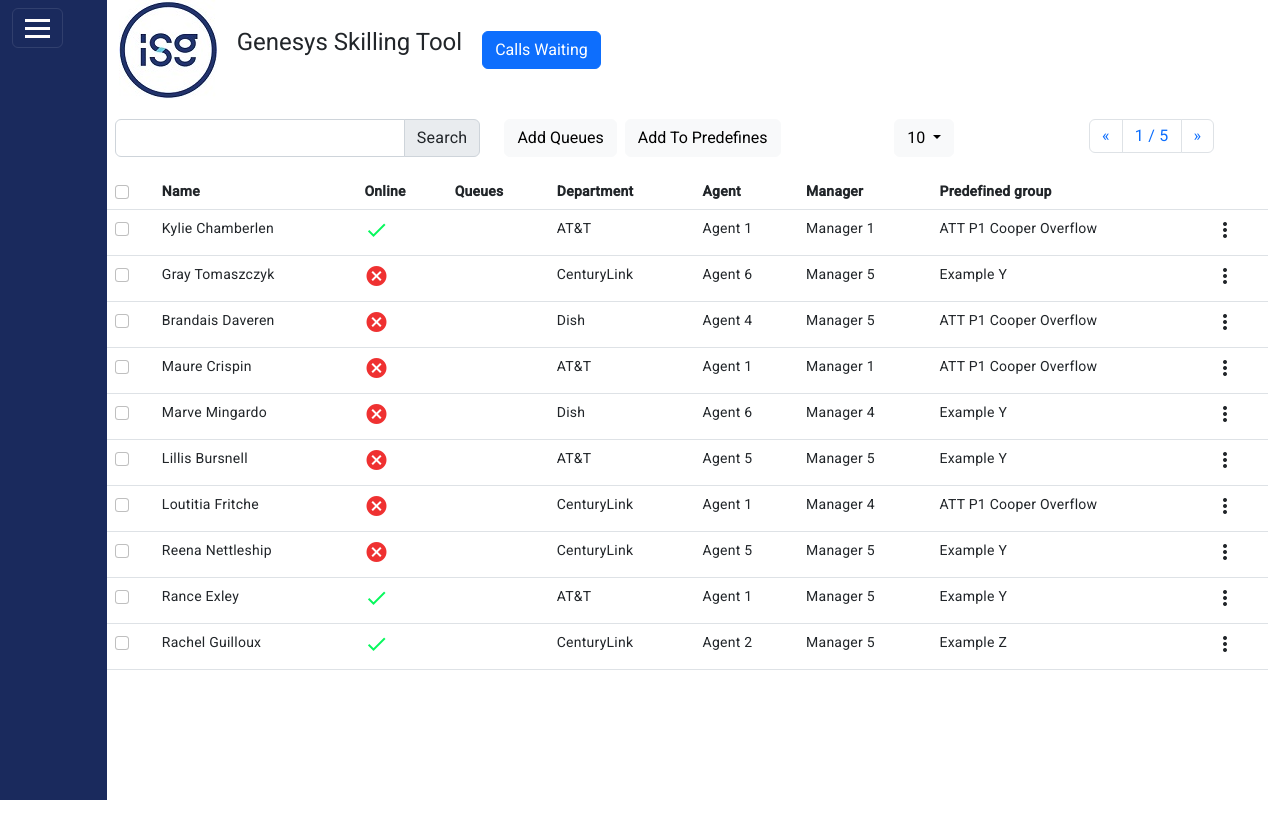
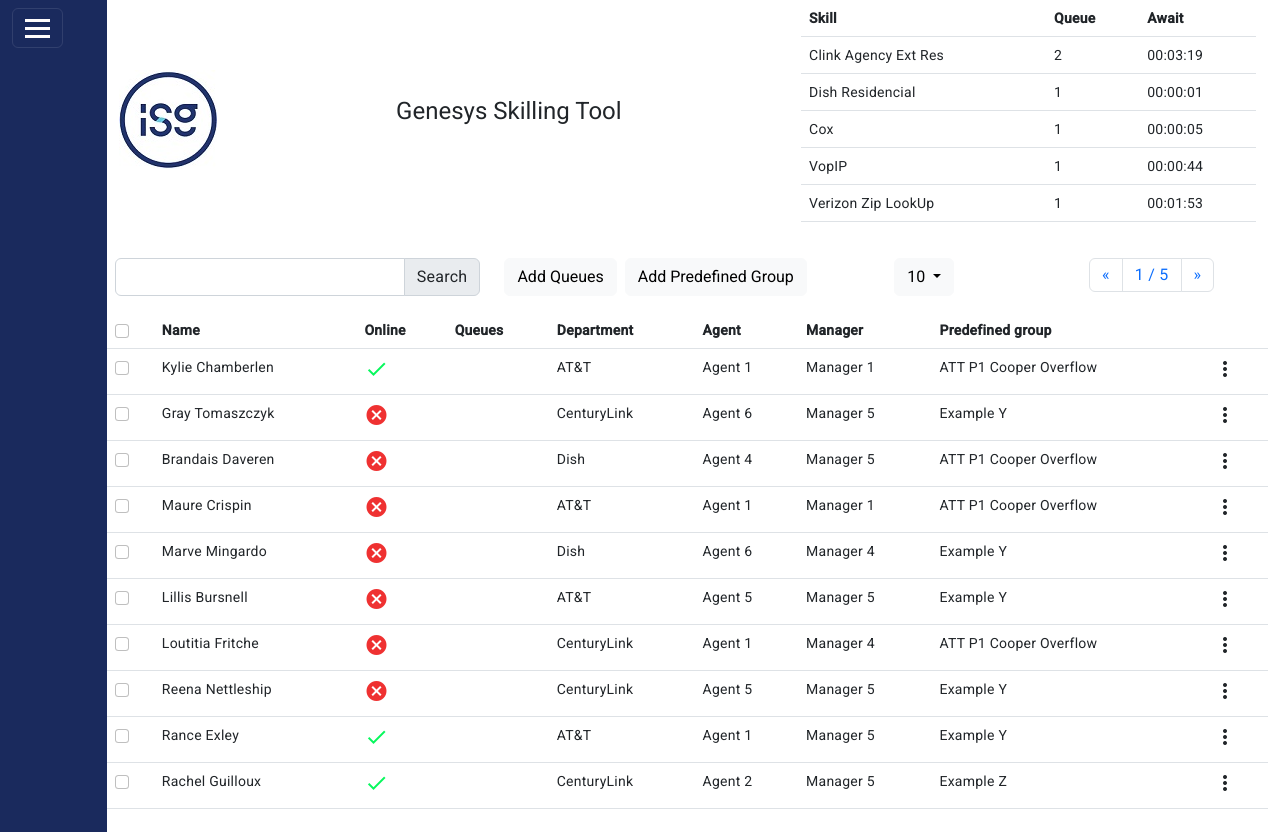
Before and after one commit to JairSilva09/genesys, an Angular app: page / in a window 1280 px wide. Before the commit the page ends 800 px from the top, so only its background shows below. Built offline with nearby package versions, Linux system fonts and the light colour scheme.

Commit message:
add remove function

```diff
--- a/src/app/genesis-queues/genesis-queues.component.html
+++ b/src/app/genesis-queues/genesis-queues.component.html
@@ -22,7 +22,7 @@
                     Add Queues
                 </button>
                 <button type="button" class="btn btn-light ms-2" data-bs-toggle="modal" data-bs-target="#ModalGroupPredefined" (click)="loadModalGroups=true">
-                    Add To Predefines
+                    Add Predefined Group
                 </button>
             </div>
         </div>
--- a/src/app/genesis-queues/modal-predefined-group/modal-predefined-group.component.ts
+++ b/src/app/genesis-queues/modal-predefined-group/modal-predefined-group.component.ts
@@ -11,8 +11,6 @@ export class ModalPredefinedGroupComponent implements OnInit {
   constructor(private genesisService: GenesysService) {}
 
   groupName: string = "";
-
-
 
   //GROUPS: any[] = []
   //predefinedGroup = "no group"
--- a/src/app/genesis-queues/table-agents/table-agents.component.html
+++ b/src/app/genesis-queues/table-agents/table-agents.component.html
@@ -14,7 +14,8 @@
       <tr *ngFor="let item of selected_agents">
 
         <td>{{item.name}}</td>
-        <td><span *ngFor="let queue of item.queues , let i = index" [style.color]="(i%2 === 0)?'red':'#08ca4d'">{{queue.queuename}}, </span></td>
+        <td><span *ngFor="let queue of item.queues , let i = index" [style.color]="(i%2 === 0 && queue.active != true)?'red':'#08ca4d'"><span *ngIf="i%2 === 0; else active" (click)="activeRemoveQueue(item,queue)" style="cursor: pointer" data-bs-toggle="modal" data-bs-target="#ModalQuestion">{{queue.queuename}}, </span><ng-template #active><span>{{queue.queuename}}, </span></ng-template></span></td>
+        <!-- <td><span *ngFor="let queue of item.queues , let i = index" [style.color]="(i%2 === 0)?'red':'#08ca4d'">{{queue.queuename}}, </span></td> -->
         <td>{{item.department}}</td>
         <td>{{item.agent}}</td>
         <td>{{item.manager}}</td>
@@ -22,3 +23,34 @@
       </tr>
     </tbody>
 </table>
+
+<!-- Modal -->
+<div class="modal fade" id="ModalQuestion" tabindex="-1" aria-labelledby="exampleModalLabel" aria-hidden="true">
+  <div class="modal-dialog">
+    <div class="modal-content">
+      <div class="modal-header">
+        <h1 class="modal-title fs-5" id="exampleModalLabel">{{nameQueue}}</h1>
+        <button type="button" class="btn-close" data-bs-dismiss="modal" aria-label="Close"></button>
+      </div>
+      <div class="modal-body">
+        <div class="container-fluid">
+          <div class="row">
+            <div class="col-12">
+              <div class="mr-2">
+                <input type="radio" class="btn-check" name="queueOptions" (click)="activateQueue()" id="activate" autocomplete="off" checked>
+                <label class="btn btn-success ml-2" for="activate">Activate</label>
+              </div>
+              <div>
+                <input type="radio" class="btn-check" name="queueOptions" (click)="removeQueue()" id="remove" autocomplete="off">
+                <label class="btn btn-danger" for="remove">Remove</label>
+              </div>
+            </div>
+          </div>
+        </div>
+      </div>
+      <div class="modal-footer">
+        <button type="button" class="btn btn-secondary" data-bs-dismiss="modal">Close</button>
+      </div>
+    </div>
+  </div>
+</div>
--- a/src/app/genesis-queues/table-agents/table-agents.component.ts
+++ b/src/app/genesis-queues/table-agents/table-agents.component.ts
@@ -7,6 +7,26 @@ import { Component, Input } from '@angular/core';
 })
 export class TableAgentsComponent {
 
+  queue: any;
+  agent: any;
+  nameQueue: string = "";
+
   @Input() selected_agents: any[] = [];
 
+  activeRemoveQueue(agent: any, queue: any){
+    this.queue = queue;
+    this.agent = agent;
+    this.nameQueue = queue.queuename
+    console.log(agent.queues)
+    console.log(queue)
+  }
+
+  activateQueue(){
+    this.queue.active = true
+  }
+
+  removeQueue(){
+    this.agent.queues.splice(this.agent.queues.indexOf(this.queue), 1);
+  }
+
 }
--- a/src/app/menu/menu.component.html
+++ b/src/app/menu/menu.component.html
@@ -1,8 +1,59 @@
-<div class="">    <div class="container-fluid" style="display: flex;justify-content: flex-start;align-items: center;gap: 20px;">
-    <img src="assets/logo.jpg" style="cursor: auto;"  alt="">
-    <h1>Genesys Skilling Tool</h1>
-      <button class="btn btn-primary " type="button" >
-          {{'Calls Waiting'}}
-      </button>
+<div class="">
+    <div class="container-fluid" style="display: flex;justify-content: space-between;align-items: center;gap: 20px;">
+        <img src="assets/logo.jpg" style="cursor: auto;"  alt="">
+        <h1>Genesys Skilling Tool</h1>
 
-  </div></div>
+        <table class="table" style="width: 40%">
+            <thead>
+                <tr>
+                    <th scope="col">Skill</th>
+                    <th scope="col">Queue</th>
+                    <th scope="col">Await</th>
+                </tr>
+            </thead>
+            <tbody>
+                <tr *ngFor="let item of LIST_FALSE" >
+                    <td>{{item.skill}}</td>
+                    <td>{{item.queue}}</td>
+                    <td>{{item.wait}}</td>
+                </tr>
+            </tbody>
+        </table>
+    </div>
+</div>
+<!-- Modal -->
+<div class="modal fade" id="ModalCallWaiting" tabindex="-1" aria-labelledby="exampleModalLabel" aria-hidden="true">
+    <div class="modal-dialog modal-xl">
+        <div class="modal-content">
+            <div class="modal-body">
+                <div class="container-fluid">
+                    <div class="row">
+                        <div class="col-md-12">
+                            <div class="cont-modal-table">
+                                <table class="table">
+                                    <thead>
+                                        <tr>
+                                            <th scope="col">Skill</th>
+                                            <th scope="col">Queue</th>
+                                            <th scope="col">Await</th>
+                                        </tr>
+                                    </thead>
+                                    <tbody>
+                                        <tr *ngFor="let item of LIST_FALSE" >
+                                            <td>{{item.skill}}</td>
+                                            <td>{{item.queue}}</td>
+                                            <td>{{item.wait}}</td>
+                                        </tr>
+                                    </tbody>
+                                </table>
+                            </div>
+                        </div>
+                    </div>
+                </div>
+            </div>
+            <div class="modal-footer">
+                <button type="button" class="btn btn-secondary" data-bs-dismiss="modal">Close</button>
+            </div>
+        </div>
+    </div>
+  </div>
--- a/src/app/menu/menu.component.ts
+++ b/src/app/menu/menu.component.ts
@@ -7,4 +7,33 @@ import { Component } from '@angular/core';
 })
 export class MenuComponent {
 
+  LIST_FALSE: any[] = [
+    {
+      skill : "Clink Agency Ext Res",
+      queue: "2",
+      wait: "00:03:19"
+    },
+    {
+      skill : "Dish Residencial",
+      queue: "1",
+      wait: "00:00:01"
+    },
+    {
+      skill : "Cox",
+      queue: "1",
+      wait: "00:00:05"
+    },
+    {
+      skill : "VopIP",
+      queue: "1",
+      wait: "00:00:44"
+    },
+    {
+      skill : "Verizon Zip LookUp",
+      queue: "1",
+      wait: "00:01:53"
+    }
+  ]
+
+
 }
--- a/src/app/side-menu/side-menu.component.scss
+++ b/src/app/side-menu/side-menu.component.scss
@@ -2,7 +2,7 @@
     background-color: #1a2a5d;
     display: flex;
     flex-direction: column;
-    height: 100vh;
+    height: 100%;
     overflow-y: auto;
 }
 
```
